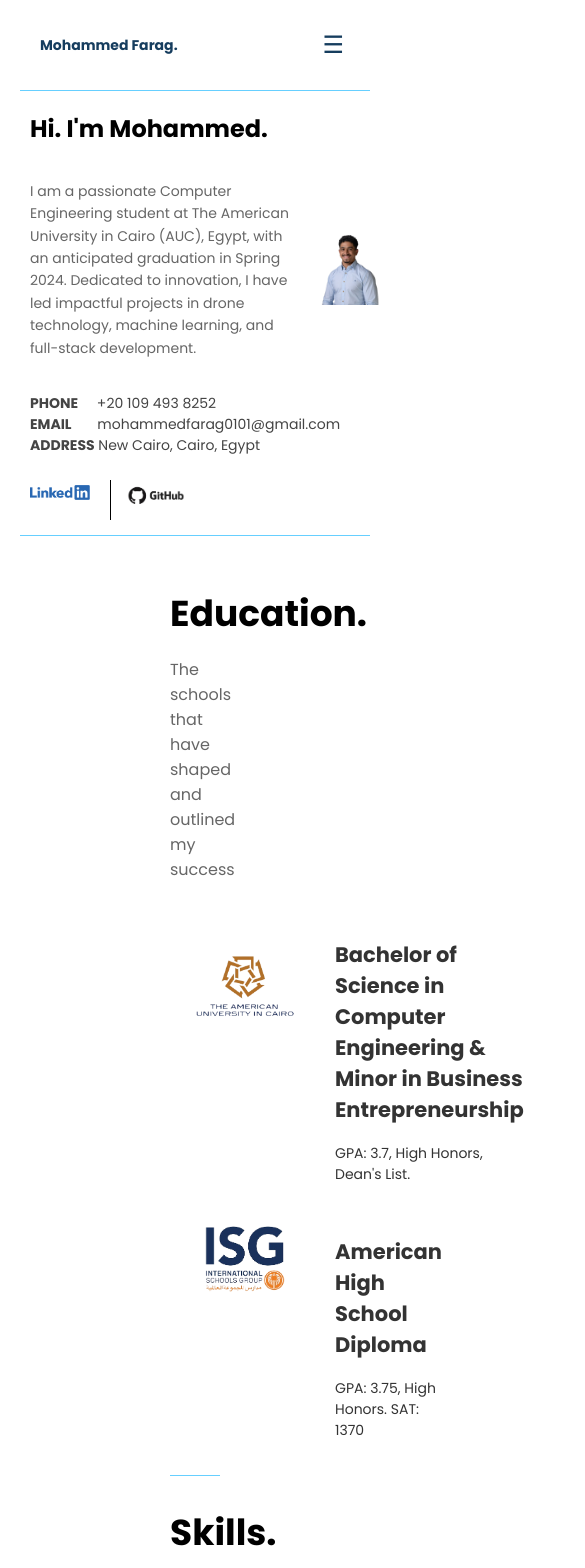
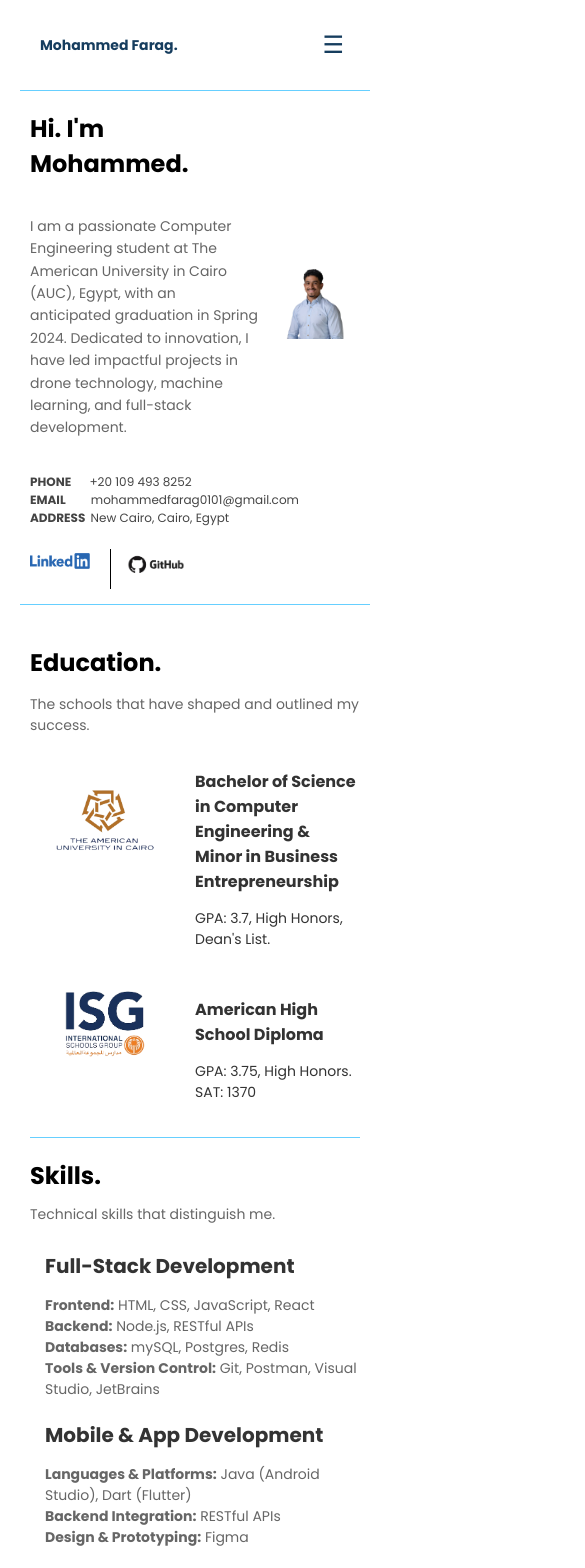
Before and after one commit to mfaraggg/my-online-resume, a React (Create React App) app: page / in a window 390 px wide. Shown: the top 1568 px of the page, 585 px wide, since content can reach past the window. Built offline with nearby package versions, Linux system fonts and the light colour scheme.

Commit message:
fix: mobile friendly everything else

```diff
--- a/src/Education.js
+++ b/src/Education.js
@@ -11,7 +11,7 @@ const About = () => {
     <section id="education" className="about-section">
       <div className="about-header">
         <h1>Education.</h1>
-        <p className="about-text">The schools that have shaped and outlined my success</p>
+        <p className="about-text">The schools that have shaped and outlined my success.</p>
       </div>
       <div className="about-content">
         <div className="content-item">
--- a/src/css/Achievements.css
+++ b/src/css/Achievements.css
@@ -44,3 +44,36 @@
     color: #666;
     line-height: 1.6;
   }
+
+  @media only screen and (max-width: 600px) {
+    .achievements-section {
+      margin: auto 10px;
+    }
+
+    .achievements-section h1 {
+      font-size: 24px;
+      margin-bottom: 10px;
+    }
+
+    .achievement h2 {
+      font-size: 16px;
+      margin-bottom: 8px;
+    }
+
+    .company-logo {
+      width: 60px;
+      margin-right: 36px;
+      margin-left: 25px;
+    }
+
+    .custom-logo {
+      width: 100px;
+      margin-right: 10px;
+    }
+
+    .achievements-section p {
+      font-size: 14px;
+      line-height: 1.5;
+    }
+
+  }
--- a/src/css/Education.css
+++ b/src/css/Education.css
@@ -64,3 +64,46 @@
     margin-bottom: 10px;
     margin-left: 25px;
   }
+
+  @media only screen and (max-width: 600px) {
+    .about-section {
+      margin: auto 10px;
+
+    }
+
+    .about-header {
+      margin-bottom: 20px;
+    }
+
+    .about-header h1 {
+      font-size: 24px;
+    }
+
+    .content-text h2 {
+      font-size: 16px;
+    }
+    .content-text2 h2 {
+      font-size: 16px;
+    }
+
+    .about-header p {
+      font-size: 14px;
+    }
+
+    .content-item {
+      flex-direction: row;
+    }
+
+    .content-text,
+    .content-text2 {
+      margin-left: 0;
+    }
+
+    .content-image,
+    .content-image2 {
+      margin-right: 40px;
+    }
+    .content-image2 {
+      margin-right: 50px;
+    }
+  }
--- a/src/css/Experience.css
+++ b/src/css/Experience.css
@@ -47,8 +47,8 @@
 
     .job-details ul {
       list-style-type: disc;
-    margin-left: 20px;
-    max-width: 60%;
+      margin-left: 0px;
+      max-width: 100%;
       font-size: 16px;
       color: #666;
     }
@@ -74,3 +74,51 @@
       color: #666;
       line-height: 1.6;
     }
+
+    @media only screen and (max-width: 600px) {
+      .experience-content {
+        margin-left: 10px;
+        margin-right: 10px;
+      }
+
+      .experience-content h1 {
+        font-size: 24px;
+        margin-bottom: 10px;
+      }
+      .experience-content p {
+        font-size: 14px;
+        margin-bottom: 10px;
+      }
+
+      .job-experience {
+        align-items: flex-start;
+      }
+
+      .job-details {
+        font-size: 14px;
+      }
+
+      .job-details h2 {
+        font-size: 16px;
+        margin-bottom: 5px;
+      }
+
+      .job-period {
+        font-size: 12px;
+      }
+
+      .job-details ul {
+        font-size: 14px;
+      }
+
+      .experience-content {
+        border-top: none;
+      }
+
+      .job-experience {
+        display: flex;
+        align-items: center;
+        margin-bottom: 4px;
+      }
+
+    }
--- a/src/css/Extracurriculars.css
+++ b/src/css/Extracurriculars.css
@@ -61,3 +61,42 @@
     color: #777;
     font-style: italic;
   }
+
+  @media only screen and (max-width: 600px) {
+    .extracurriculars-section {
+      margin: auto 10px;
+    }
+
+    .extracurriculars-section h1 {
+      font-size: 24px;
+      margin-bottom: 10px;
+    }
+
+    .extracurriculars-section p {
+      font-size: 14px;
+    }
+
+    .activity {
+      margin-right: 10px;
+    }
+
+    .activity-logo {
+      width: 60px;
+      margin-right: 15px;
+      margin-left: 10px;
+    }
+
+    .activity-description h2 {
+      font-size: 16px;
+      margin-bottom: 3px;
+    }
+
+    .activity-description ul {
+      font-size: 14px;
+      line-height: 1.5;
+    }
+
+    .job-period {
+      font-size: 10px;
+    }
+  }
--- a/src/css/Home.css
+++ b/src/css/Home.css
@@ -145,7 +145,7 @@
   .contact-info {
     width: 1000%;
     margin-top: 20px;
-    font-size: 14px;
+    font-size: 12px;
     color: #444;
     font-family: 'Poppins', sans-serif;
   }
@@ -200,6 +200,6 @@
   }
 
   .address {
-    margin-right: 0px;
+    margin-right: 2px;
   }
 }
--- a/src/css/Projects.css
+++ b/src/css/Projects.css
@@ -37,3 +37,34 @@
     color: #666;
     line-height: 1.6;
   }
+
+  @media only screen and (max-width: 600px) {
+    .projects-section {
+      margin: auto 10px;
+    }
+
+    .projects-section h2 {
+      font-size: 24px;
+      margin-bottom: 10px;
+    }
+
+    .projects-section p {
+      font-size: 14px;
+      margin-bottom: 10px;
+    }
+
+    .project-item h3 {
+      font-size: 16px;
+      margin-left: 20px;
+    }
+
+    .project-item p {
+      font-size: 14px;
+      margin-bottom: 10px;
+      margin-left: 20px;
+    }
+
+    .project-item {
+      margin-left: 0;
+    }
+  }
--- a/src/css/Skills.css
+++ b/src/css/Skills.css
@@ -4,6 +4,8 @@
   padding-left: 150px;
   padding-right: 150px;
   position: relative;
+  border-bottom: 1px solid #66cfff;
+
 }
 
 .skills-content {
@@ -38,3 +40,35 @@
   font-size: 16px;
   color: #666;
 }
+
+@media only screen and (max-width: 600px) {
+  .skills-section {
+    padding-left: 10px;
+    padding-right: 10px;
+  }
+
+  .skills-content h1 {
+    font-size: 24px;
+    margin-bottom: 10px;
+  }
+
+  .skills-text {
+    font-size: 14px;
+    margin-bottom: 30px;
+  }
+
+  .skill-area {
+    margin-bottom: 20px;
+    margin-left: 15px;
+  }
+
+  .skill-area h2 {
+    font-size: 20px;
+    margin-bottom: 5px;
+  }
+
+  .skills-list {
+    font-size: 14px;
+    color: #666;
+  }
+}
```
Lines whose indentation alone changed are shown as unchanged.
